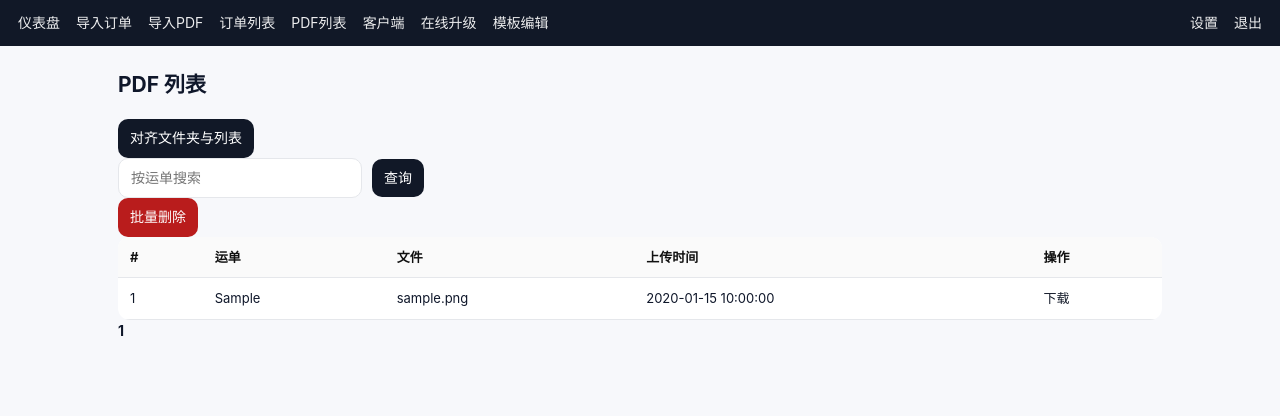
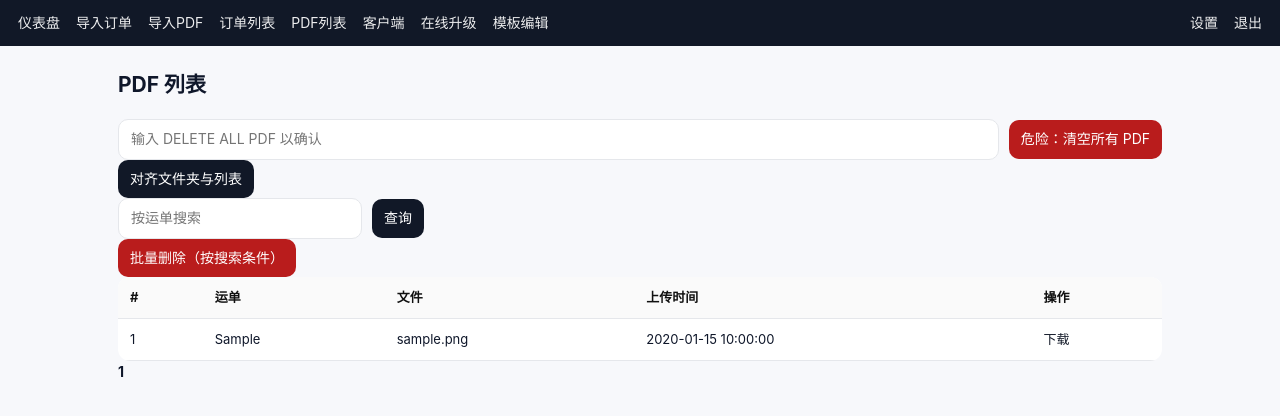
Before and after one commit to aidaddydog/huandan.server, a FastAPI app: page /admin/files in a window 1280 px wide. Shown: the top 416 px of the page. Run offline with FastAPI, Linux system fonts and the light colour scheme; the visitor is signed in with stand-in values (Sample User, id 1); tables that the repository leaves empty hold one stand-in row (values such as "Sample post"); parts of the project's set-up code (start-up, migrations or seed data) failed here and were passed over.

Commit message:
Update files.html

```diff
--- a/app/templates/files.html
+++ b/app/templates/files.html
@@ -1,14 +1,24 @@
 {% extends "layout.html" %}{% block content %}
 <h2>PDF 列表</h2>
+
+<!-- 危险：清空所有 PDF（需键入 DELETE ALL PDF） -->
+<form method="post" action="/admin/danger/wipe_pdfs" class="row" onsubmit="return confirm('⚠️ 危险操作：将删除服务器上所有 PDF 文件及其数据库记录，不可恢复。确定继续？')">
+  <input name="confirm" placeholder="输入 DELETE ALL PDF 以确认" style="flex:1">
+  <button type="submit" class="danger">危险：清空所有 PDF</button>
+</form>
+
 <form method="post" action="/admin/reconcile" class="row" onsubmit="return confirm('对齐文件夹与列表？这会规范化文件名并补登记缺失项。')">
   <button type="submit" class="primary">对齐文件夹与列表</button>
 </form>
+
 <form method="get" class="row">
   <input name="q" value="{{q or ''}}" placeholder="按运单搜索"><button type="submit">查询</button>
 </form>
+
 <form method="post" action="/admin/files/batch_delete_all" class="row" onsubmit="return confirm('确定批量删除？若未设置搜索条件将删除全部 PDF。')">
-  <input type="hidden" name="q" value="{{q or ''}}"><button type="submit" class="danger">批量删除</button>
+  <input type="hidden" name="q" value="{{q or ''}}"><button type="submit" class="danger">批量删除（按搜索条件）</button>
 </form>
+
 <table class="table">
   <thead><tr><th>#</th><th>运单</th><th>文件</th><th>上传时间</th><th>操作</th></tr></thead>
   <tbody>
@@ -23,6 +33,7 @@
     {% endfor %}
   </tbody>
 </table>
+
 <div class="pager">
   {% for p in range(1, pages+1) %}
     {% if p==page %}<b>{{p}}</b>{% else %}<a href="?page={{p}}&q={{q or ''}}">{{p}}</a>{% endif %}
```
